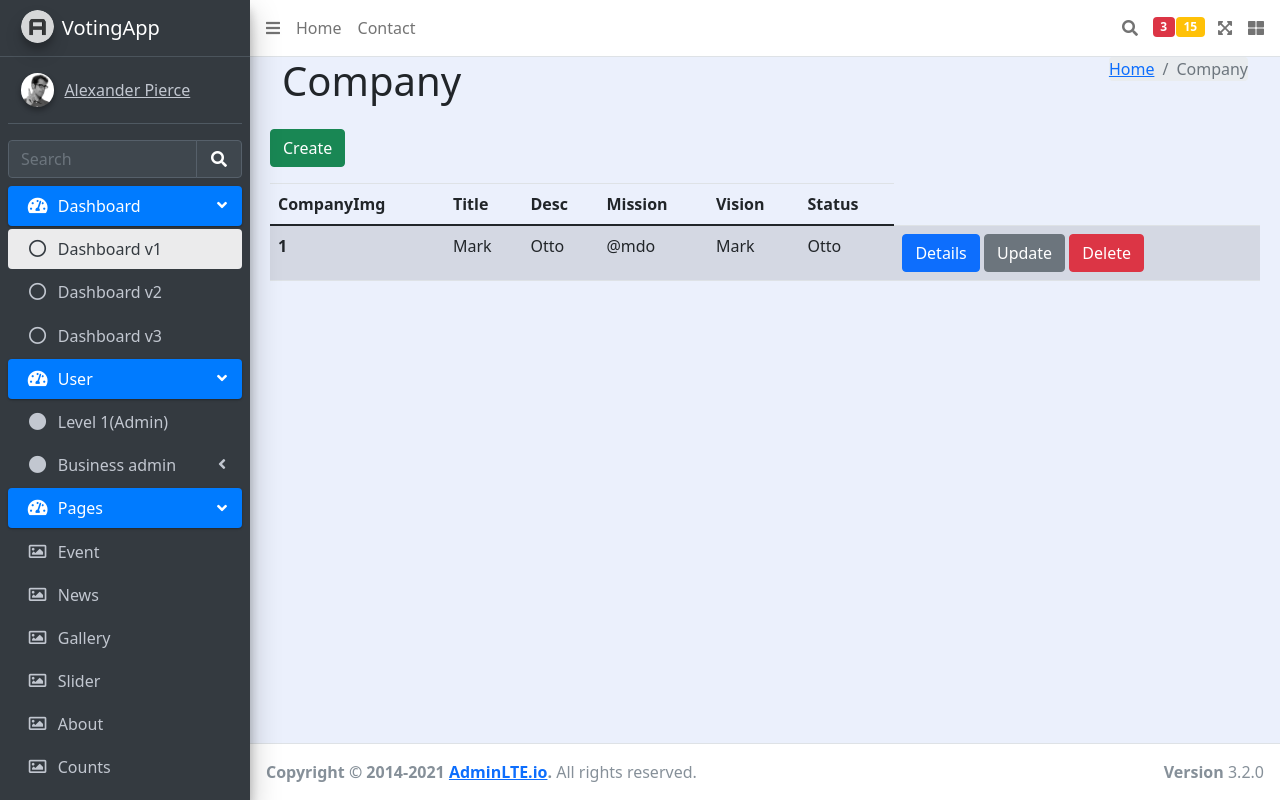
After one commit to tila73/voting_backend, a Django app: page /admin/company/ in a window 1280 px wide. The commit adds this page. Run offline with Django 4.2, Linux system fonts and the light colour scheme; some libraries are stand-ins or nearby versions.

```diff
--- a/Admin/urls.py
+++ b/Admin/urls.py
@@ -8,6 +8,10 @@ urlpatterns = [
     path('Event/details/', views.event_detail, name="event_detail"),
     path('news/', views.news, name="news"),
     path('news/details/', views.news_detail, name="news_detail"),
-]
+    path('company/', views.company, name="company"),
+    path('gallery/', views.gallery, name="gallery"),
+    path('slider/', views.slider, name="slider"),
+    path('counts/', views.counts, name="counts"),
+    ]
 if settings.DEBUG:
     urlpatterns += static(settings.MEDIA_URL, document_root=settings.MEDIA_ROOT)
--- a/Admin/views.py
+++ b/Admin/views.py
@@ -13,3 +13,15 @@ def news(request):
     return render(request, 'admin/news.html')
 def news_detail(request):
     return render(request, 'admin/news_detail.html')
+
+def company(request):
+    return render(request, 'admin/company.html')
+
+def gallery(request):
+    return render(request, 'admin/gallery.html')
+
+def counts(request):
+    return render(request, 'admin/counts.html')
+
+def slider(request):
+    return render(request, 'admin/slider.html')
--- a/templates/admin/admin.html
+++ b/templates/admin/admin.html
@@ -32,7 +32,8 @@
   {% comment %} admin style {% endcomment %}
   <link rel="stylesheet" href="{% static 'css/admin.css' %}">
 
-  <link href="https://cdn.jsdelivr.net/npm/bootstrap@5.0.2/dist/css/bootstrap.min.css" rel="stylesheet" integrity="sha384-EVSTQN3/azprG1Anm3QDgpJLIm9Nao0Yz1ztcQTwFspd3yD65VohhpuuCOmLASjC" crossorigin="anonymous">
+  <link href="https://cdn.jsdelivr.net/npm/bootstrap@5.0.2/dist/css/bootstrap.min.css" rel="stylesheet"
+    integrity="sha384-EVSTQN3/azprG1Anm3QDgpJLIm9Nao0Yz1ztcQTwFspd3yD65VohhpuuCOmLASjC" crossorigin="anonymous">
 </head>
 
 <body class="hold-transition sidebar-mini layout-fixed " style="background-color:#ebf0fc">
@@ -339,7 +340,7 @@
                 </li>
 
                 <li class="nav-item">
-                  <a href="pages/gallery.html" class="nav-link">
+                  <a href="{% url 'gallery' %}" class="nav-link">
                     <i class="nav-icon far fa-image"></i>
                     <p>
                       Gallery
@@ -348,7 +349,7 @@
                 </li>
 
                 <li class="nav-item">
-                  <a href="pages/gallery.html" class="nav-link">
+                  <a href="{% url 'slider' %}" class="nav-link">
                     <i class="nav-icon far fa-image"></i>
                     <p>
                       Slider
@@ -367,7 +368,7 @@
                 </li>
 
                 <li class="nav-item">
-                  <a href="pages/gallery.html" class="nav-link">
+                  <a href="{% url 'counts' %}" class="nav-link">
                     <i class="nav-icon far fa-image"></i>
                     <p>
                       Counts
@@ -385,7 +386,7 @@
                 </li>
 
                 <li class="nav-item">
-                  <a href="pages/gallery.html" class="nav-link">
+                  <a href="{% url 'company' %}" class="nav-link">
                     <i class="nav-icon far fa-image"></i>
                     <p>
                       Company
@@ -485,8 +486,8 @@
       <section class="content">
         <div class="container-fluid">
 
- {% block contents %}
-{% endblock contents %}
+          {% block contents %}
+          {% endblock contents %}
 
 
           <!-- /.row (main row) -->
@@ -520,7 +521,9 @@
     $.widget.bridge('uibutton', $.ui.button)
   </script>
   <!-- Bootstrap 4 -->
-  <script src="https://cdn.jsdelivr.net/npm/bootstrap@5.0.2/dist/js/bootstrap.bundle.min.js" integrity="sha384-MrcW6ZMFYlzcLA8Nl+NtUVF0sA7MsXsP1UyJoMp4YLEuNSfAP+JcXn/tWtIaxVXM" crossorigin="anonymous"></script>
+  <script src="https://cdn.jsdelivr.net/npm/bootstrap@5.0.2/dist/js/bootstrap.bundle.min.js"
+    integrity="sha384-MrcW6ZMFYlzcLA8Nl+NtUVF0sA7MsXsP1UyJoMp4YLEuNSfAP+JcXn/tWtIaxVXM"
+    crossorigin="anonymous"></script>
   <script src="{% static 'plugins/bootstrap/js/bootstrap.bundle.min.js' %}"></script>
   <!-- ChartJS -->
   <script src="{% static 'plugins/chart.js/Chart.min.js' %}"></script>
--- /dev/null
+++ b/templates/admin/company.html
@@ -0,0 +1,62 @@
+{% extends 'admin/admin.html' %}
+{% load static %}
+{% block contents %}
+
+
+
+<div class="container-fluid">
+    <div class="row mb-4">
+        <div class="col-sm-6">
+            <h1 class="m-0">Company</h1>
+        </div><!-- /.col -->
+        <div class="col-sm-6">
+            <ol class="breadcrumb float-sm-right">
+                <li class="breadcrumb-item"><a href="#">Home</a></li>
+                <li class="breadcrumb-item active">Company</li>
+            </ol>
+        </div><!-- /.col -->
+    </div><!-- /.row -->
+</div><!-- /.container-fluid -->
+
+
+<div class="create_button mb-3">
+    <a class="btn btn-success">Create</a>
+
+</div>
+
+
+<table class="table table-striped table-hover">
+    <thead>
+        <tr>
+            <th scope="col">CompanyImg</th>
+            <th scope="col">Title</th>
+            <th scope="col">Desc</th>
+            <th scope="col">Mission</th>
+            <th scope="col">Vision</th>
+            <th scope="col">Status</th>
+        </tr>
+    </thead>
+    <tbody>
+        <tr>
+            <th scope="row">1</th>
+            <td>Mark</td>
+            <td>Otto</td>
+            <td>@mdo</td>
+            <td>Mark</td>
+            <td>Otto</td>
+            <td><a class="btn table_button btn-primary">Details</a>
+                <a class="btn table_button btn-secondary">Update</a>
+                <a class="btn table_button btn-danger">Delete</a>
+            </td>
+        </tr>
+
+
+
+
+
+    </tbody>
+</table>
+
+
+
+{% endblock contents %}
```
Also changed, not shown: templates/admin/counts.html (added, +55 -0 lines), templates/admin/gallery.html (added, +61 -0 lines), templates/admin/slider.html (added, +59 -0 lines).
